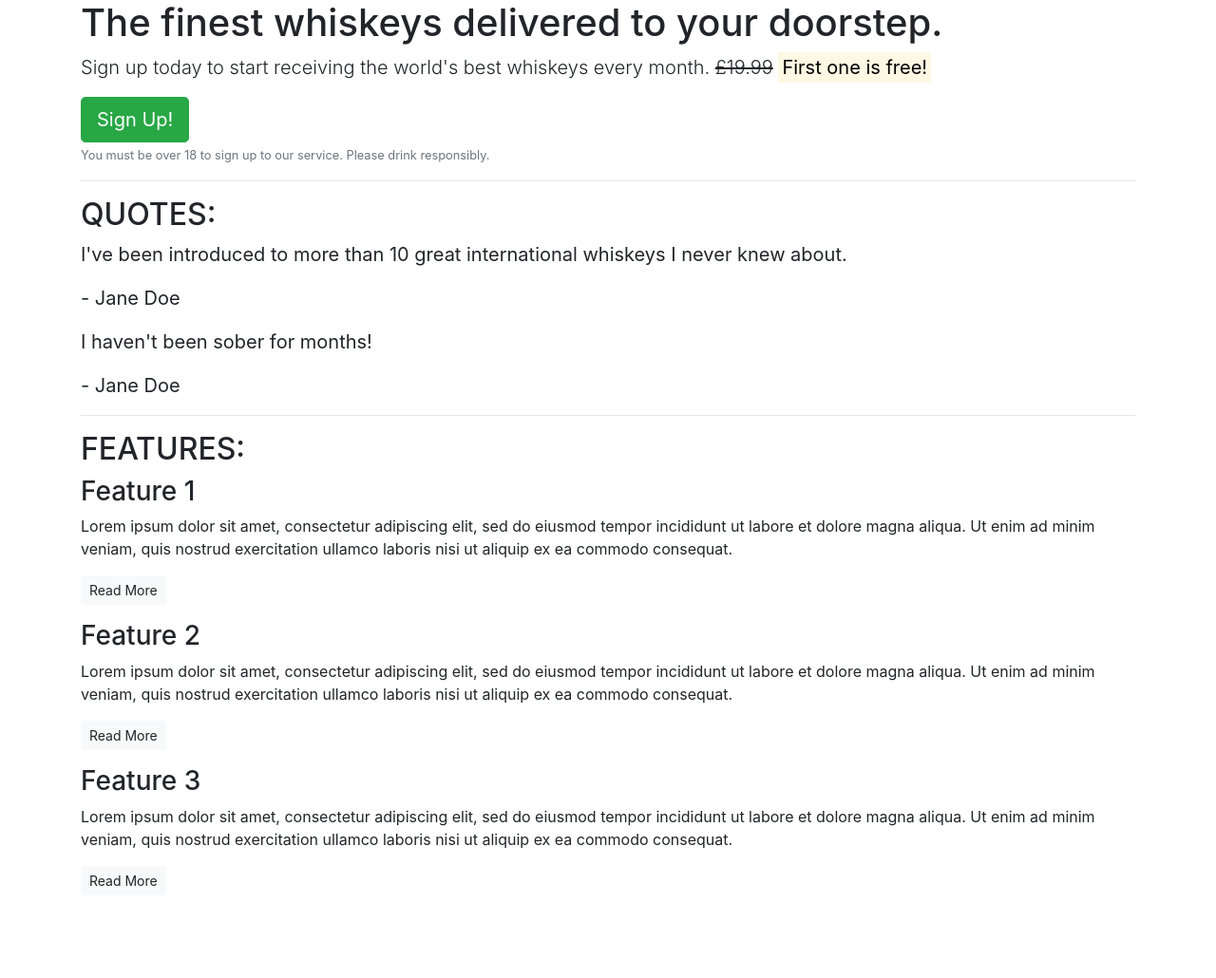
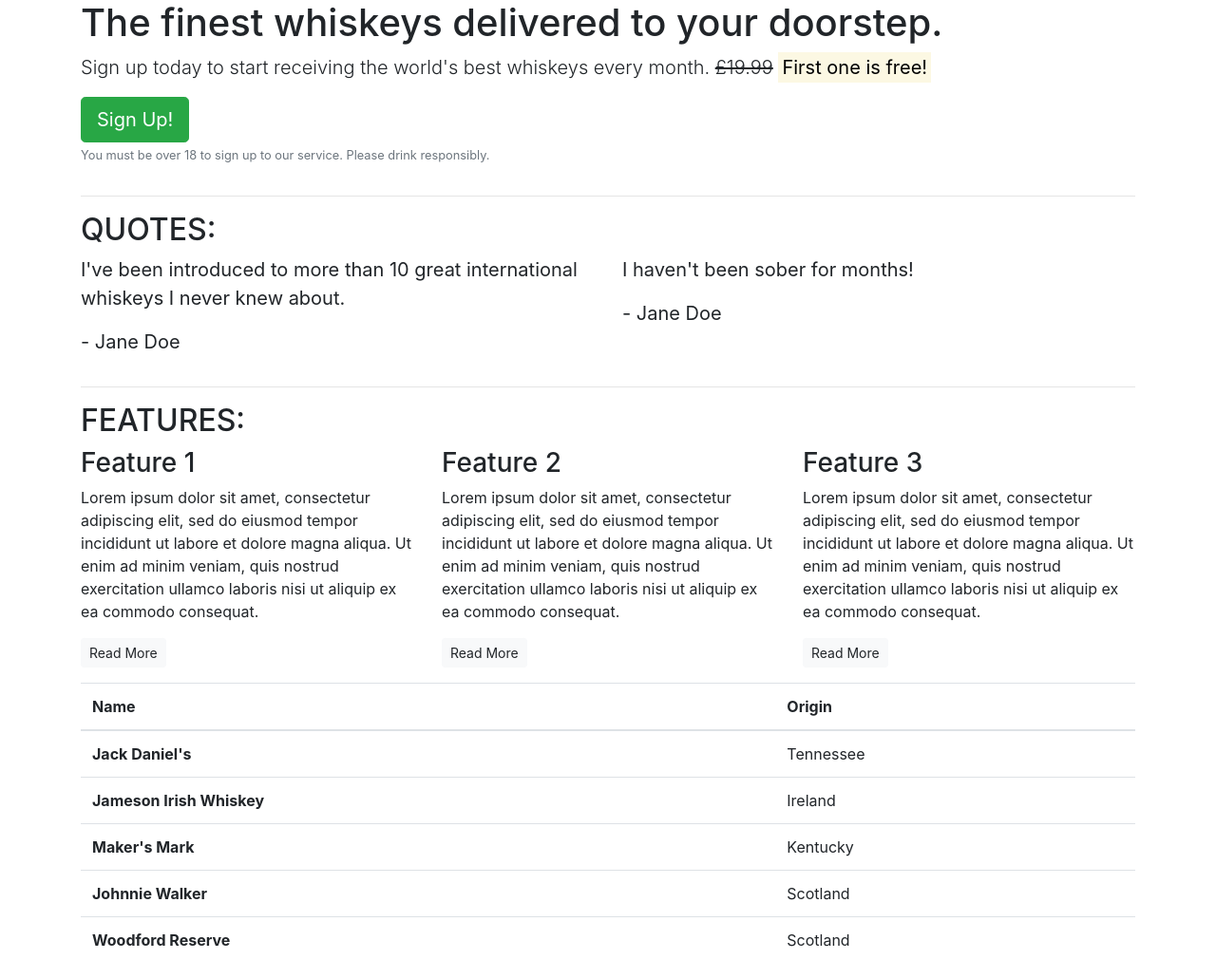
Before and after one commit to whelew/bootstrap-test, a plain HTML site: page index.html in a window 1280 px wide. Shown: the whole page at 95% size. Before the commit the page ends 959 px from the top, so only its background shows below. Drawn offline with nearby package versions, Linux system fonts and the light colour scheme.

Commit message:
Added col class layout

```diff
--- a/index.html
+++ b/index.html
@@ -1,63 +1,137 @@
 <!DOCTYPE html>
 <html lang="en">
+
 <head>
   <meta charset="UTF-8">
   <meta name="viewport" content="width=device-width, initial-scale=1.0">
   <title>Whiskey Drop | Taste a new whiskey every month</title>
-    <link rel="stylesheet" href="https://cdn.jsdelivr.net/npm/bootstrap@4.1.3/dist/css/bootstrap.min.css" integrity="sha384-MCw98/SFnGE8fJT3GXwEOngsV7Zt27NXFoaoApmYm81iuXoPkFOJwJ8ERdknLPMO" crossorigin="anonymous">
-    <script src="https://cdn.jsdelivr.net/npm/bootstrap@4.1.3/dist/js/bootstrap.min.js" integrity="sha384-ChfqqxuZUCnJSK3+MXmPNIyE6ZbWh2IMqE241rYiqJxyMiZ6OW/JmZQ5stwEULTy" crossorigin="anonymous"></script>
+  <link rel="stylesheet" href="https://cdn.jsdelivr.net/npm/bootstrap@4.1.3/dist/css/bootstrap.min.css"
+    integrity="sha384-MCw98/SFnGE8fJT3GXwEOngsV7Zt27NXFoaoApmYm81iuXoPkFOJwJ8ERdknLPMO" crossorigin="anonymous">
+  <script src="https://cdn.jsdelivr.net/npm/bootstrap@4.1.3/dist/js/bootstrap.min.js"
+    integrity="sha384-ChfqqxuZUCnJSK3+MXmPNIyE6ZbWh2IMqE241rYiqJxyMiZ6OW/JmZQ5stwEULTy" crossorigin="anonymous">
+  </script>
 </head>
+
 <body>
   <article class="container">
     <!-- Callout -->
+    <div class="row">
+      <div class="col-12">
         <section class="callout">
           <h1>The finest whiskeys delivered to your doorstep.</h1>
           <p class="lead">Sign up today to start receiving the world's best whiskeys every month.
             <s>£19.99</s> <strong><mark>First one is free!</mark></strong> </p>
           <button class="btn btn-success btn-lg">Sign Up!</button>
-            <p class="text-muted"><small>You must be over 18 to sign up to our service. Please drink responsibly.</small></p>
+          <p class="text-muted"><small>You must be over 18 to sign up to our service. Please drink responsibly.</small>
+          </p>
         </section>
+      </div>
+    </div>
     <!-- /.callout -->
     <hr>
 
     <!-- Quotes -->
     <section class="quotes">
+      <div class="row">
+        <div class="col-12">
           <h2 class="text-uppercase">Quotes:</h2>
+        </div>
+      </div>
+      <div class="row">
+        <div class="col-12 col-md-6">
           <blockquote class="blockquote">
             <p>I've been introduced to more than 10 great international whiskeys I never knew about.</p>
             <p>- Jane Doe</p>
           </blockquote>
+        </div>
+        <div class="col-12 col-md-6">
           <blockquote class="blockquote">
             <p>I haven't been sober for months!</p>
             <p>- Jane Doe</p>
           </blockquote>
+        </div>
+      </div>
     </section>
     <!-- /.quotes -->
     <hr>
 
     <!-- Features -->
     <section class="features">
+      <div class="row">
+        <div class="col-12">
           <h2 class="text-uppercase">Features:</h2>
+        </div>
+      </div>
+      <div class="row">
+        <div class="col-12 col-md-6 col-lg-4">
           <div class="feature">
             <h3>Feature 1</h3>
-                <p>Lorem ipsum dolor sit amet, consectetur adipiscing elit, sed do eiusmod tempor incididunt ut labore et dolore magna aliqua.
-                    Ut enim ad minim veniam, quis nostrud exercitation ullamco laboris nisi ut aliquip ex ea commodo consequat.</p>
+            <p>Lorem ipsum dolor sit amet, consectetur adipiscing elit, sed do eiusmod tempor incididunt ut labore et
+              dolore magna aliqua.
+              Ut enim ad minim veniam, quis nostrud exercitation ullamco laboris nisi ut aliquip ex ea commodo
+              consequat.
+            </p>
             <p><a class="btn btn-sm btn-light" href="">Read More</a></p>
           </div>
+        </div>
+        <div class="col-12 col-md-6 col-lg-4">
           <div class="feature">
             <h3>Feature 2</h3>
-                <p>Lorem ipsum dolor sit amet, consectetur adipiscing elit, sed do eiusmod tempor incididunt ut labore et dolore magna aliqua.
-                    Ut enim ad minim veniam, quis nostrud exercitation ullamco laboris nisi ut aliquip ex ea commodo consequat.</p>
+            <p>Lorem ipsum dolor sit amet, consectetur adipiscing elit, sed do eiusmod tempor incididunt ut labore et
+              dolore magna aliqua.
+              Ut enim ad minim veniam, quis nostrud exercitation ullamco laboris nisi ut aliquip ex ea commodo
+              consequat.
+            </p>
             <p><a class="btn btn-sm btn-light" href="">Read More</a></p>
           </div>
+        </div>
+        <div class="col-12 d-md-none d-lg-block col-lg-4">
           <div class="feature">
             <h3>Feature 3</h3>
-                <p>Lorem ipsum dolor sit amet, consectetur adipiscing elit, sed do eiusmod tempor incididunt ut labore et dolore magna aliqua.
-                    Ut enim ad minim veniam, quis nostrud exercitation ullamco laboris nisi ut aliquip ex ea commodo consequat.</p>
+            <p>Lorem ipsum dolor sit amet, consectetur adipiscing elit, sed do eiusmod tempor incididunt ut labore et
+              dolore magna aliqua.
+              Ut enim ad minim veniam, quis nostrud exercitation ullamco laboris nisi ut aliquip ex ea commodo
+              consequat.
+            </p>
             <p><a class="btn btn-sm btn-light" href="">Read More</a></p>
+          </div>
+        </div>
       </div>
     </section>
     <!-- /.features -->
+    <!-- Table -->
+    <table class="table">
+      <thead>
+        <tr>
+          <th scope="col">Name</th>
+          <th scope="col">Origin</th>
+        </tr>
+      </thead>
+      <tbody>
+        <tr>
+          <th scope="row">Jack Daniel's</th>
+          <td>Tennessee</td>
+        </tr>
+        <tr>
+          <th scope="row">Jameson Irish Whiskey</th>
+          <td>Ireland</td>
+        </tr>
+        <tr>
+          <th scope="row">Maker's Mark</th>
+          <td>Kentucky</td>
+        </tr>
+        <tr>
+          <th scope="row">Johnnie Walker</th>
+          <td>Scotland</td>
+        </tr>
+        <tr>
+          <th scope="row">Woodford Reserve</th>
+          <td>Scotland</td>
+        </tr>
+      </tbody>
+    </table>
+    <!-- Table -->
   </article>
 </body>
+
 </html>
```
Lines whose indentation alone changed are shown as unchanged.
